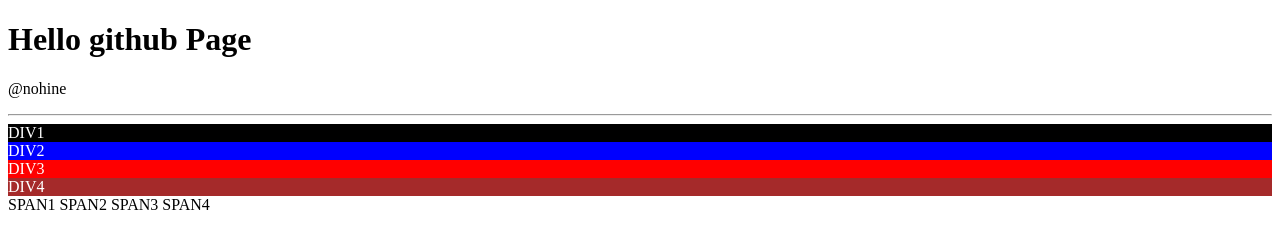
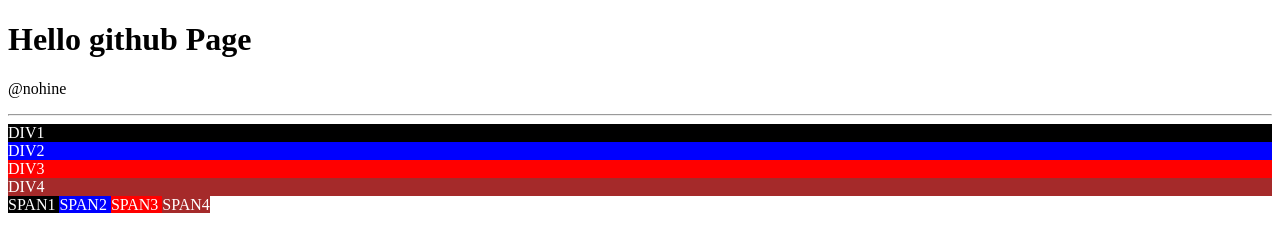
Before and after one commit to witsutaOn/witsutaOn.github.io, a plain HTML site: page index.html in a window 1280 px wide. Drawn offline with Linux system fonts and the light colour scheme.

Commit message:
new index file
new bg color span

```diff
--- a/index.html
+++ b/index.html
@@ -19,8 +19,8 @@
 	<div style="background-color: red;color: white">
 		DIV3
 	</div><div style="background-color: brown;color: white">DIV4</div>
-	<span> SPAN1 </span>
-	<span> SPAN2 </span>
-	<span> SPAN3 </span><span> SPAN4 </span>
+	<span style="background-color: black;color: white"> SPAN1 </span>
+	<span style="background-color: blue;color: white"> SPAN2 </span>
+	<span style="background-color: red;color: white"> SPAN3 </span><span style="background-color: brown;color: white"> SPAN4 </span>
 </body>
 </html>
```
